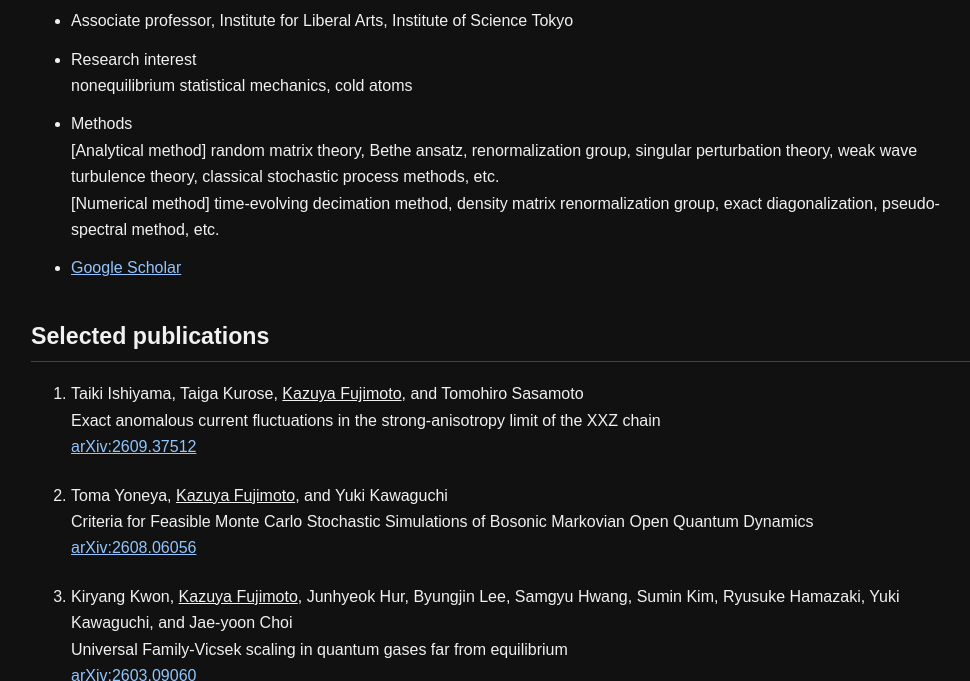
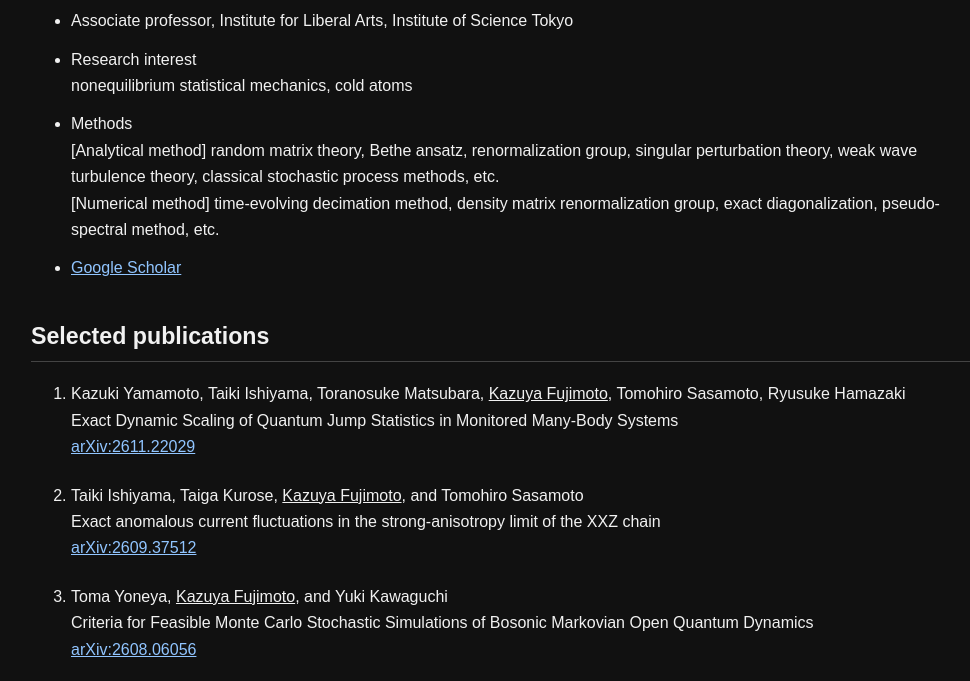
Before and after one commit to KazuyaFujimoto/webpage, a plain HTML site: page index.html in a window 1280 px wide. Shown: the part 106-787 px from the top of the page, without its empty margins (134-1104 px from the left). Drawn offline with Linux system fonts and the light colour scheme.

Commit message:
Update index.html

```diff
--- a/index.html
+++ b/index.html
@@ -64,6 +64,12 @@
 
   <!-- 新しい論文は <li> から </li> までをコピーして追加してください。番号は自動で付きます。 -->
   <ol class="publications">
+
+    <li>
+      Kazuki Yamamoto, Taiki Ishiyama, Toranosuke Matsubara, <u>Kazuya Fujimoto</u>, Tomohiro Sasamoto, Ryusuke Hamazaki<br>
+      <span class="paper-title">Exact Dynamic Scaling of Quantum Jump Statistics in Monitored Many-Body Systems</span><br>
+      <a href="https://arxiv.org/abs/2611.22029">arXiv:2611.22029</a>
+    </li>
 
     <li>
       Taiki Ishiyama, Taiga Kurose, <u>Kazuya Fujimoto</u>, and Tomohiro Sasamoto<br>
```
